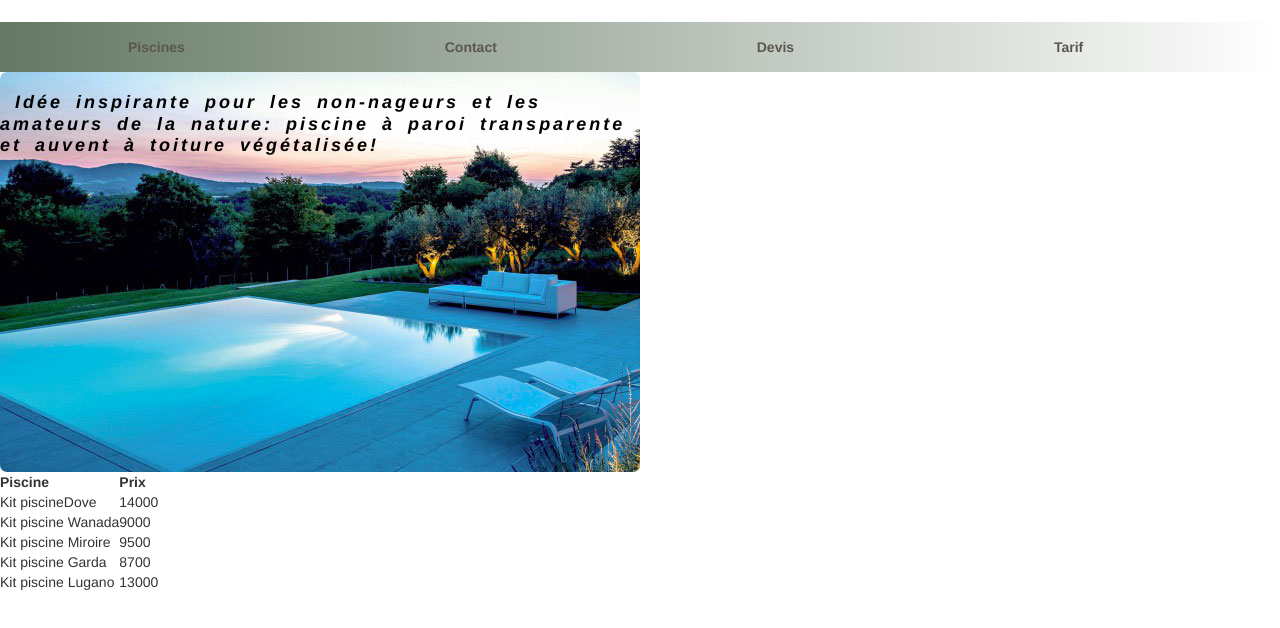
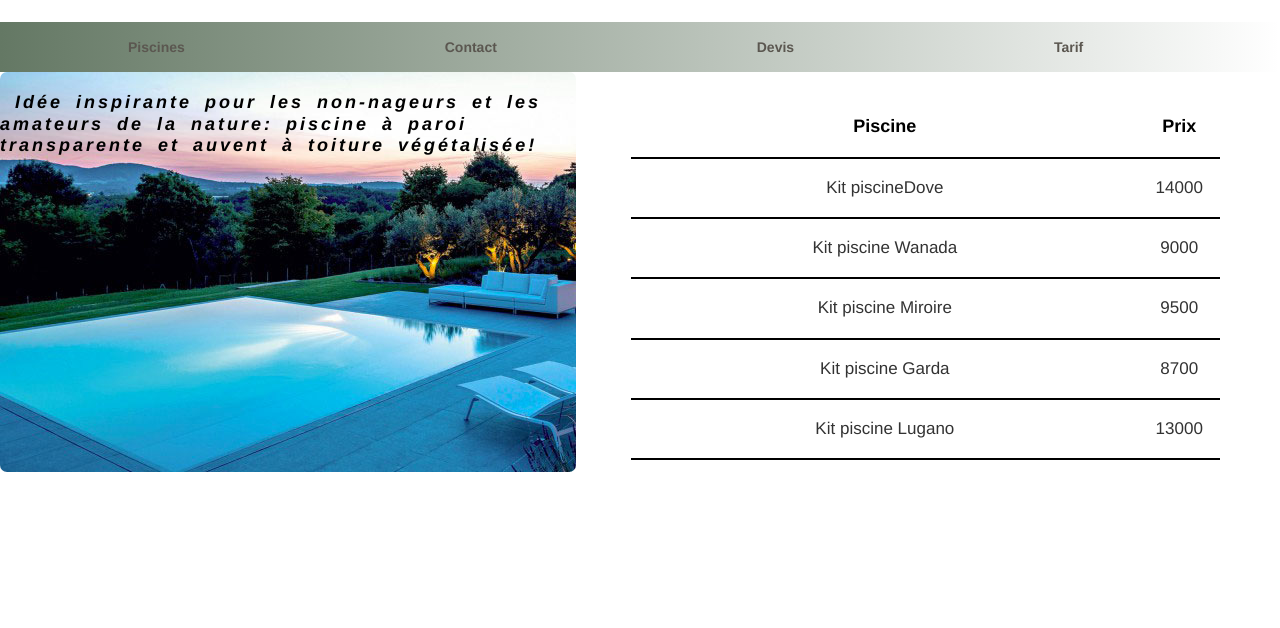
Before and after one commit to bettoumi/sitepiscine, a plain HTML site: page tarif.html in a window 1280 px wide. Shown: the part 58-686 px from the top of the page. Drawn offline with nearby package versions, Linux system fonts and the light colour scheme; a web font is replaced by a local one.

Commit message:
formating table tarif.html

```diff
--- a/css/style.css
+++ b/css/style.css
@@ -189,7 +189,7 @@
 }
 
 /*-----style google map------*/
-.map
+.map, .bloc
 {
 	display: inline-block;
 
@@ -231,17 +231,15 @@
 
 .image-piscine
 {
-	width: 50%;
+	width: 45%;
 	height:400px;
 	background-image: url(../images/piscine11.jpg);
 	background-origin: content-box;
 	background-size: cover;
 	border-radius: 7px;
-	background-color:transparent;
+	vertical-align: top;
+}
 
-
-
-}
 .image-piscine p
 {
 	font-weight:bold;
@@ -253,4 +251,41 @@
 	letter-spacing: 3px;
 	line-height: 1.2;
 	color:#000;
-	}
+}
+
+/*-------style table tarif------*/
+
+.tarif
+{
+  width: 46%;
+  height: 400px;
+  margin: 25px 4%;
+}
+.tarif table
+{
+	width: 100%
+	height:100%;
+	border-collapse: collapse;
+}
+.tarif table, .tarif table th, .tarif table td
+{
+	border-bottom: 2px solid black;
+	width: 100%;
+	padding: 17px;
+	text-align: center;
+}
+.tarif table th
+{
+	font-weight: bold;
+	font-size: 18px;
+	color: black;
+}
+.tarif table td
+{
+	font-size: 17px;
+}
+.tarif table tr:hover
+{
+	background-color: rgb(168,222,234);
+
+}
--- a/tarif.html
+++ b/tarif.html
@@ -39,10 +39,10 @@
 
 <!-- start the section -->
 <section class="tarif-section">
-	<article class="image-piscine">
+	<article class="image-piscine bloc">
 	   <p> Idée inspirante pour les non-nageurs et les amateurs de la nature: piscine à paroi transparente et auvent à toiture végétalisée!</p>
 	</article>
-	<article class="tarif">
+	<article class="tarif bloc">
 		<table>
 			<tr>
 				<th>Piscine</th>
```
Also changed, not shown: index.html (+5 -1 lines).
